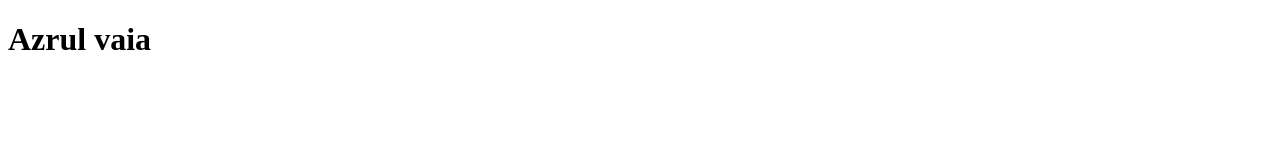
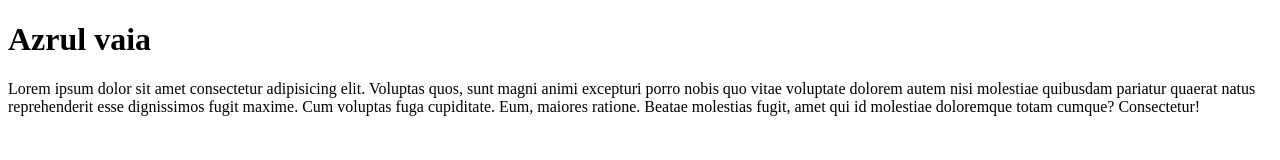
Before and after one commit to Azrul-Alam/first-project, a plain HTML site: page index.html in a window 1280 px wide. Drawn offline with Linux system fonts and the light colour scheme.

Commit message:
first commit

```diff
--- a/index.html
+++ b/index.html
@@ -7,5 +7,13 @@
   </head>
   <body>
     <h1>Azrul vaia</h1>
+    <p>
+      Lorem ipsum dolor sit amet consectetur adipisicing elit. Voluptas quos,
+      sunt magni animi excepturi porro nobis quo vitae voluptate dolorem autem
+      nisi molestiae quibusdam pariatur quaerat natus reprehenderit esse
+      dignissimos fugit maxime. Cum voluptas fuga cupiditate. Eum, maiores
+      ratione. Beatae molestias fugit, amet qui id molestiae doloremque totam
+      cumque? Consectetur!
+    </p>
   </body>
 </html>
```
